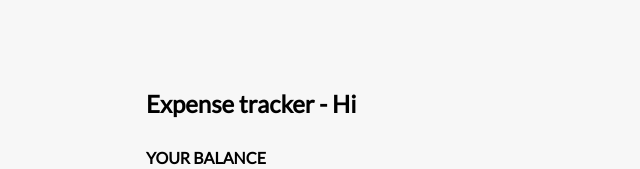
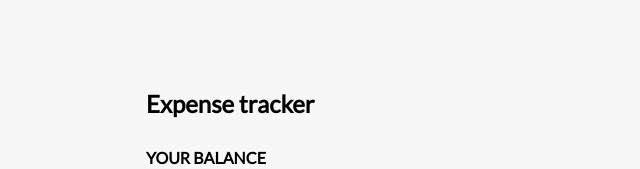
Before and after one commit to MayurJ1609/expensetracker, a React (Create React App) app: page / in a window 1280 px wide. Shown: the top 169 px of the page, without its empty margins (319-959 px from the left). Built offline with nearby package versions, Linux system fonts and the light colour scheme.

Commit message:
Added the changes and removed the changes to check the update in github pages

```diff
--- a/src/components/Header.js
+++ b/src/components/Header.js
@@ -1,5 +1,5 @@
 import React from 'react';
 
 export default function Header() {
-	return <h2>Expense tracker - Hi</h2>;
+	return <h2>Expense tracker</h2>;
 }
```
